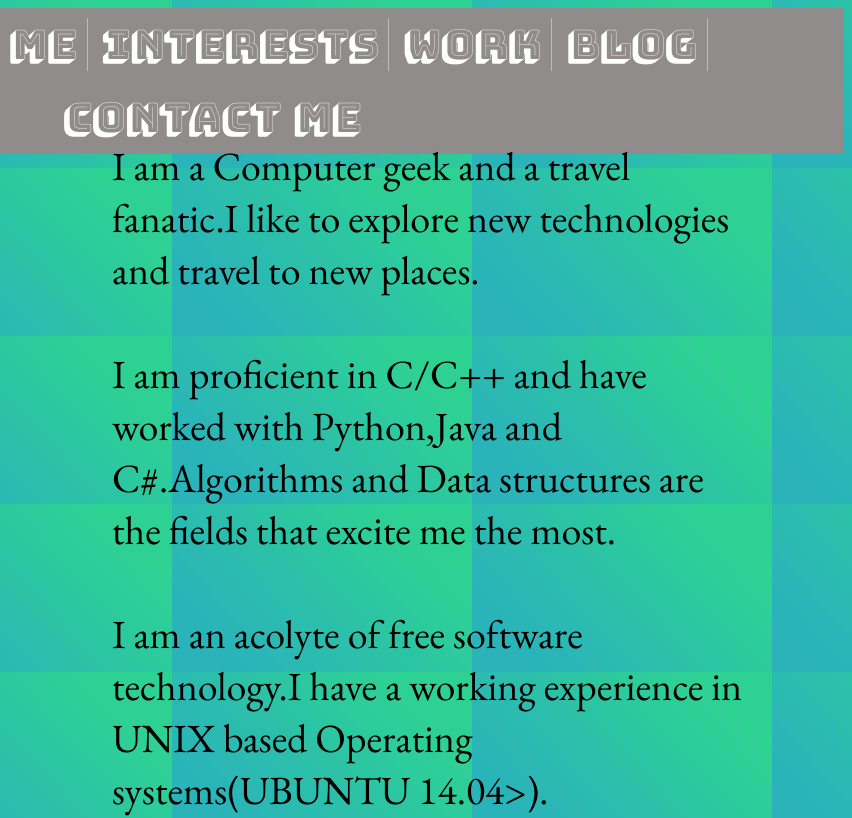
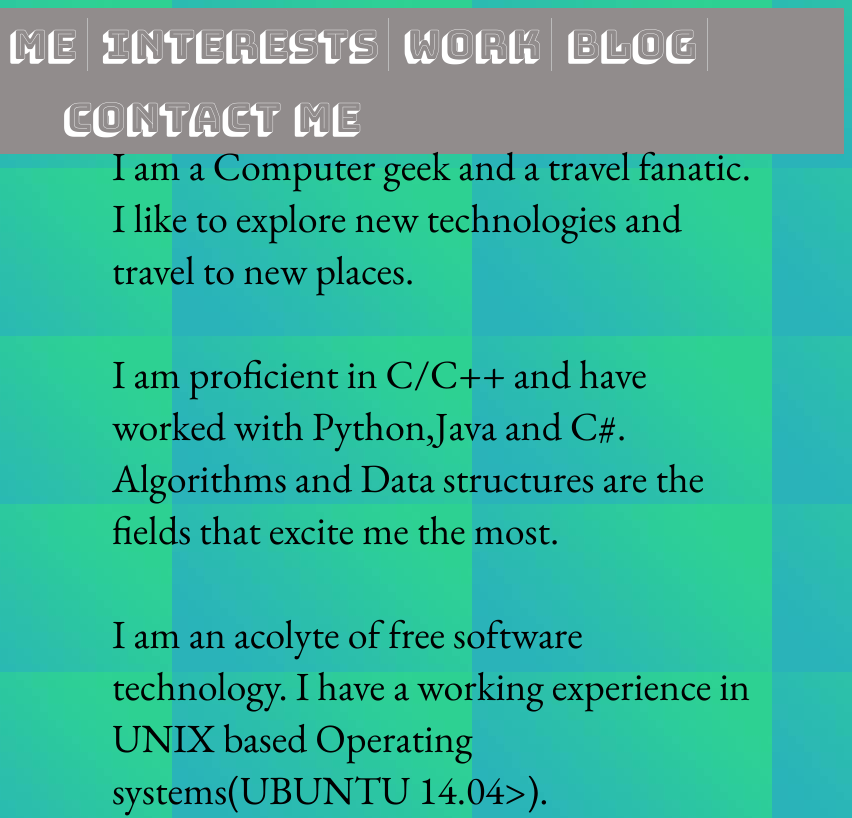
Before and after one commit to vhr121/vhr121.github.io, a plain HTML site: page interests.html in a window 1280 px wide. Shown: the top 818 px of the page, 428-1280 px from the left. Drawn offline with nearby package versions, Linux system fonts and the light colour scheme.

Commit message:
Update interests.html

```diff
--- a/interests.html
+++ b/interests.html
@@ -21,16 +21,16 @@
 	</div>
 
 	<div class="chip">
-  <img src="int.jpg" alt="Person" width="96" height="96">
-  </div>
-  <br/><br/>
+	<img src="int.jpg" alt="Person" width="96" height="96">
+	</div>
+	<br/><br/>
 	<div class="interests">
 
-	<p>I am a Computer geek and a travel fanatic.I like to explore new technologies and travel to new places.<br></br>I am proficient in C/C++ and have worked with Python,Java and C#.Algorithms and Data structures are the fields that excite me the most.<br><br/> I am an acolyte of free software technology.I have a working experience in UNIX based Operating systems(UBUNTU 14.04>).<br/>Currently I am working on Deep Neural Networks and machine learning.
+	<p>I am a Computer geek and a travel fanatic. I like to explore new technologies and travel to new places.<br><br>I am proficient in C/C++ and have worked with Python,Java and C#. Algorithms and Data structures are the fields that excite me the most.<br><br> I am an acolyte of free software technology. I have a working experience in UNIX based Operating systems(UBUNTU 14.04>).<br>Currently I am working on Deep Neural Networks and machine learning.
 	</p>
 	<p> I am up for any competitive programming challenges and hackathons.!!!</p>
 
-</div>
+	</div>
 
 </body>
 </html>
```
